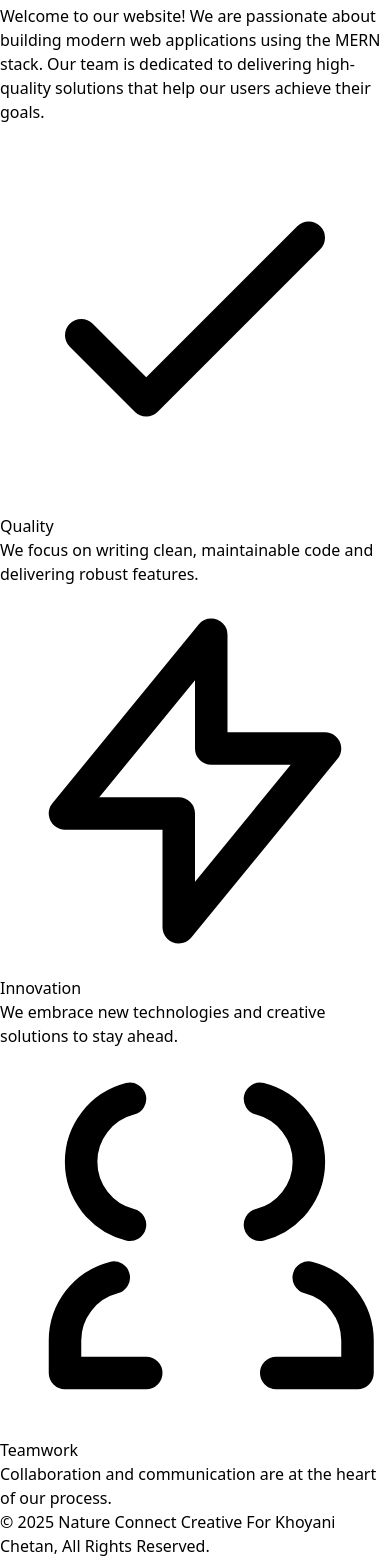
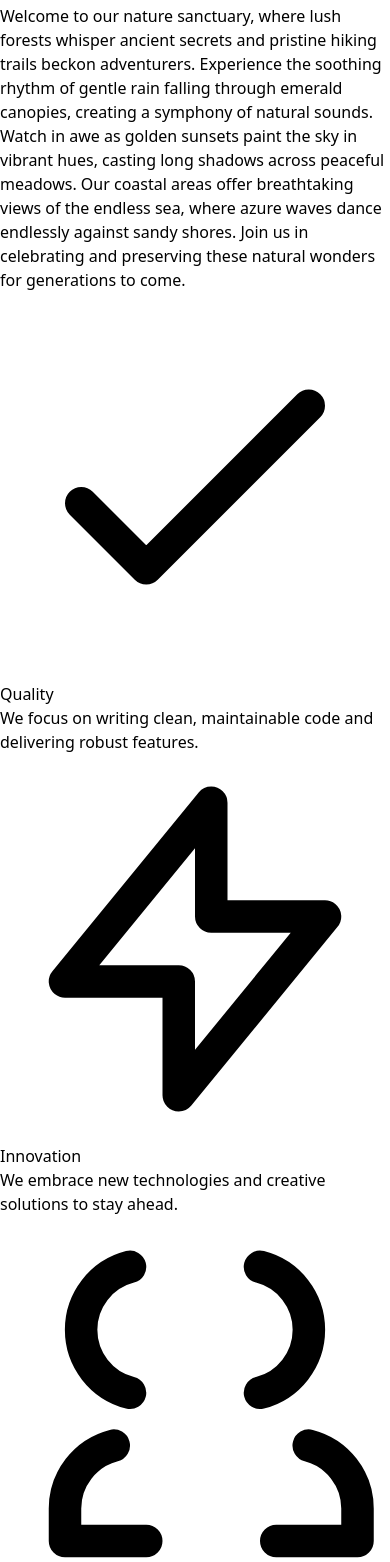
Before and after one commit to KhoyaniChetan2224/nature-rain-website, a React (Vite) app in the folder frontend/: page /aboutHome in a window 390 px wide. Shown: the part 1323-2885 px from the top of the page. Built offline with nearby package versions, Linux system fonts and the light colour scheme.

Commit message:
Update aboutHome.jsx

```diff
--- a/frontend/src/pages/inside-page/aboutHome.jsx
+++ b/frontend/src/pages/inside-page/aboutHome.jsx
@@ -1,56 +1,97 @@
 import React from 'react'
 import HeaderHome from "../inside-page/headerHome";
 import FooterHome from "../inside-page/footerHome";
+import { IoAccessibility } from "react-icons/io5";
 
-const aboutHome = () => {
+const AboutHome = () => {
   return (
-    <div className='bg-green-100 min-h-screen overflow-hidden'>
+    <div className="bg-green-100 min-h-screen overflow-hidden">
       <HeaderHome />
-        <div className="max-w-3xl rounded-lg container mx-auto bg-green-50 mt-14 p-6 mb-[7rem] overflow-hidden">
-            <h1 className="text-3xl font-bold mb-4 flex items-center text-green-800 underline gap-2">
+      <div className="container mx-auto mt-14 px-4 sm:px-6 lg:px-8">
+        <div className="bg-gradient-to-tr from-green-300 via-lime-100 to-rose-300 rounded-lg shadow-md p-6 sm:p-8 lg:p-10 mb-28">
+          <h1 className="text-2xl sm:text-3xl font-bold mb-6 flex justify-center items-center text-green-800 underline gap-2">
             <span className="text-blue-800">
-                    <svg xmlns="http://www.w3.org/2000/svg" className="h-8 w-8 inline" fill="none" viewBox="0 0 24 24" stroke="currentColor">
+              <svg xmlns="http://www.w3.org/2000/svg" className="h-8 w-8 sm:h-10 sm:w-10" fill="none" viewBox="0 0 24 24" stroke="currentColor">
                 <path strokeLinecap="round" strokeLinejoin="round" strokeWidth={2} d="M13 16h-1v-4h-1m1-4h.01M12 20a8 8 0 100-16 8 8 0 000 16z" />
               </svg>
             </span>
             About Us
           </h1>
-            <p className="text-gray-700 mb-6">
-                Welcome to our website! We are passionate about building modern web applications using the MERN stack. Our team is dedicated to delivering high-quality solutions that help our users achieve their goals.
+          <p className="text-gray-700 text-base sm:text-lg leading-relaxed mb-10 text-justify">
+            Welcome to our nature sanctuary, where lush forests whisper ancient secrets and pristine hiking trails beckon adventurers. Experience the soothing rhythm of gentle rain falling through emerald canopies, creating a symphony of natural sounds. Watch in awe as golden sunsets paint the sky in vibrant hues, casting long shadows across peaceful meadows. Our coastal areas offer breathtaking views of the endless sea, where azure waves dance endlessly against sandy shores. Join us in celebrating and preserving these natural wonders for generations to come.
           </p>
-            <div className="grid grid-cols-1 md:grid-cols-3 gap-6">
-                <div className="flex flex-col items-center">
-                    <span className="text-green-500 mb-2">
-                        <svg xmlns="http://www.w3.org/2000/svg" className="h-8 w-8" fill="none" viewBox="0 0 24 24" stroke="currentColor">
-                            <path strokeLinecap="round" strokeLinejoin="round" strokeWidth={2} d="M5 13l4 4L19 7" />
+
+          <div className="grid grid-cols-1 sm:grid-cols-2 lg:grid-cols-3 gap-8">
+            {[
+              {
+                iconColor: "text-green-500",
+                title: "Quality",
+                description: "We focus on writing clean, maintainable code and delivering robust features.",
+                icon: (
+                  <svg className="h-8 w-8" fill="none" stroke="currentColor" strokeWidth="2" viewBox="0 0 24 24">
+                    <path strokeLinecap="round" strokeLinejoin="round" d="M5 13l4 4L19 7" />
                   </svg>
-                    </span>
-                    <h2 className="font-semibold text-lg">Quality</h2>
-                    <p className="text-center text-gray-600">We focus on writing clean, maintainable code and delivering robust features.</p>
+                )
+              },
+              {
+                iconColor: "text-yellow-500",
+                title: "Innovation",
+                description: "We embrace new technologies and creative solutions to stay ahead.",
+                icon: (
+                  <svg className="h-8 w-8" fill="none" stroke="currentColor" strokeWidth="2" viewBox="0 0 24 24">
+                    <path strokeLinecap="round" strokeLinejoin="round" d="M13 10V3L4 14h7v7l9-11h-7z" />
+                  </svg>
+                )
+              },
+              {
+                iconColor: "text-red-500",
+                title: "Teamwork",
+                description: "Collaboration and communication are at the heart of our process.",
+                icon: (
+                  <svg className="h-8 w-8" fill="none" stroke="currentColor" strokeWidth="2" viewBox="0 0 24 24">
+                    <path strokeLinecap="round" strokeLinejoin="round" d="M17 20h5v-2a4 4 0 00-3-3.87M9 20H4v-2a4 4 0 013-3.87M16 3.13a4 4 0 010 7.75M8 3.13a4 4 0 000 7.75" />
+                  </svg>
+                )
+              },
+              {
+                iconColor: "text-purple-500",
+                title: "Sustainability",
+                description: "We are committed to eco-friendly practices and sustainable development.",
+                icon: (
+                  <svg className="h-8 w-8" fill="none" stroke="currentColor" strokeWidth="2" viewBox="0 0 24 24">
+                    <path strokeLinecap="round" strokeLinejoin="round" d="M12 4v16m8-8H4" />
+                  </svg>
+                )
+              },
+              {
+                iconColor: "text-blue-500",
+                title: "Community",
+                description: "We value our users and strive to build a supportive community.",
+                icon: (
+                  <svg className="h-8 w-8" fill="none" stroke="currentColor" strokeWidth="2" viewBox="0 0 24 24">
+                    <path strokeLinecap="round" strokeLinejoin="round" d="M12 9v3m0 4h.01M21 12a9 9 0 11-18 0 9 9 0 0118 0z" />
+                  </svg>
+                )
+              },
+              {
+                iconColor: "text-teal-500 text-3xl",
+                title: "Accessibility",
+                description: "We aim to make our applications accessible to everyone.",
+                icon: <IoAccessibility />
+              }
+            ].map((item, index) => (
+              <div className="flex flex-col items-center text-center" key={index}>
+                <span className={`${item.iconColor} mb-2`}>{item.icon}</span>
+                <h2 className="text-lg font-semibold mb-1">{item.title}</h2>
+                <p className="text-gray-600 text-sm sm:text-base">{item.description}</p>
               </div>
-                <div className="flex flex-col items-center">
-                    <span className="text-yellow-500 mb-2">
-                        <svg xmlns="http://www.w3.org/2000/svg" className="h-8 w-8" fill="none" viewBox="0 0 24 24" stroke="currentColor">
-                            <path strokeLinecap="round" strokeLinejoin="round" strokeWidth={2} d="M13 10V3L4 14h7v7l9-11h-7z" />
-                        </svg>
-                    </span>
-                    <h2 className="font-semibold text-lg">Innovation</h2>
-                    <p className="text-center text-gray-600">We embrace new technologies and creative solutions to stay ahead.</p>
-                </div>
-                <div className="flex flex-col items-center">
-                    <span className="text-red-500 mb-2">
-                        <svg xmlns="http://www.w3.org/2000/svg" className="h-8 w-8" fill="none" viewBox="0 0 24 24" stroke="currentColor">
-                            <path strokeLinecap="round" strokeLinejoin="round" strokeWidth={2} d="M17 20h5v-2a4 4 0 00-3-3.87M9 20H4v-2a4 4 0 013-3.87M16 3.13a4 4 0 010 7.75M8 3.13a4 4 0 000 7.75" />
-                        </svg>
-                    </span>
-                    <h2 className="font-semibold text-lg">Teamwork</h2>
-                    <p className="text-center text-gray-600">Collaboration and communication are at the heart of our process.</p>
+            ))}
           </div>
         </div>
       </div>
       <FooterHome />
     </div>
-  )
-}
+  );
+};
 
-export default aboutHome
+export default AboutHome;
```
Lines whose indentation alone changed are shown as unchanged.
